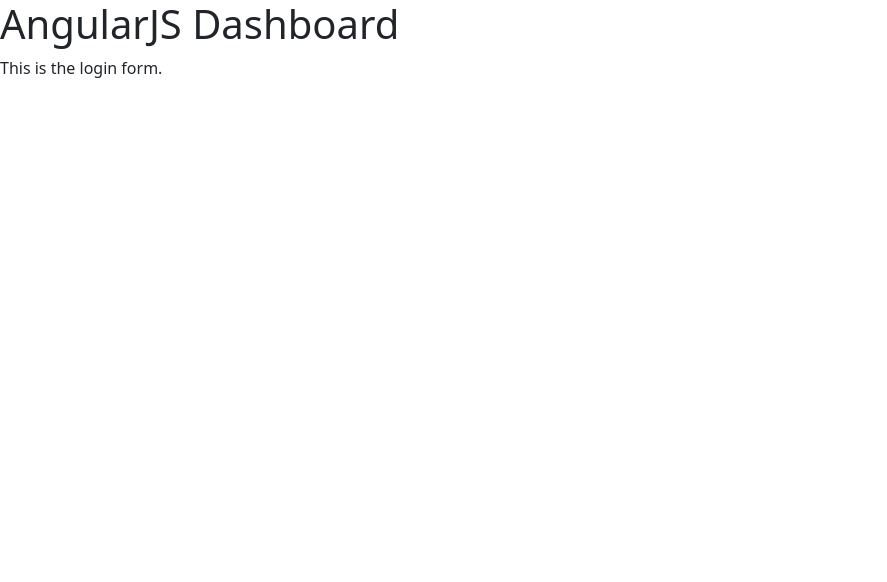
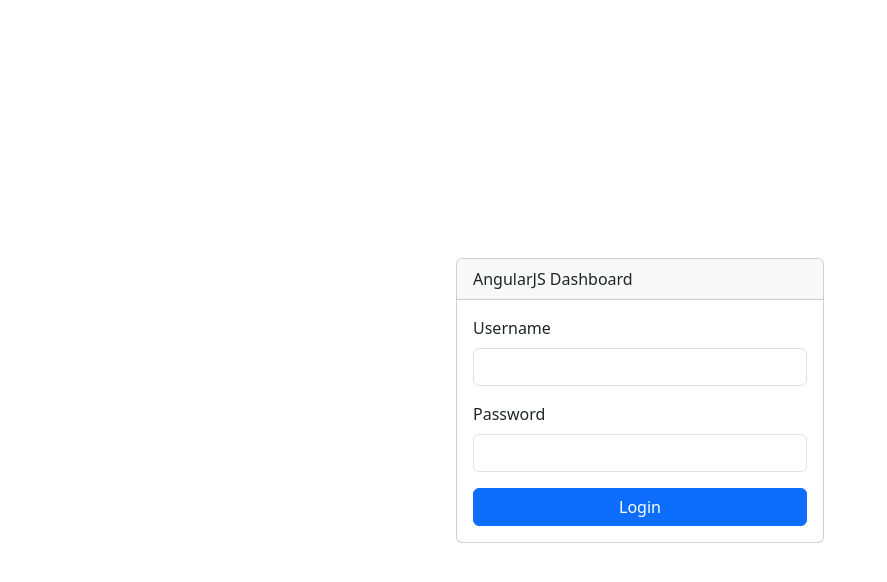
Before and after one commit to indratanaya/angularjs-dashboard, a website: page src/index.html in a window 1280 px wide. Shown: the whole page, without its empty margins (0-887 px from the left). Drawn offline with nearby package versions, Linux system fonts and the light colour scheme.

Commit message:
Style the login form

```diff
--- a/src/index.html
+++ b/src/index.html
@@ -10,10 +10,11 @@
     <script src="./app.module.js"></script>
     <script src="./modules/login-form/login-form.module.js"></script>
   </head>
-  <body>
-    <h1>AngularJS Dashboard</h1>
-
-    <login-form></login-form>
+  <body
+    class="d-flex align-items-center justify-content-center"
+    style="height: 100vh"
+  >
+    <login-form class="w-100" style="max-width: 400px"></login-form>
 
     <script src="./lib/bootstrap/dist/js/bootstrap.bundle.min.js"></script>
   </body>
--- a/src/modules/login-form/login-form.template.html
+++ b/src/modules/login-form/login-form.template.html
@@ -1 +1,16 @@
-<p>This is the login form.</p>
+<div class="card mx-3">
+  <div class="card-header">AngularJS Dashboard</div>
+  <div class="card-body">
+    <form>
+      <div class="mb-3">
+        <label for="username" class="form-label">Username</label>
+        <input type="text" class="form-control" id="username" />
+      </div>
+      <div class="mb-3">
+        <label for="password" class="form-label">Password</label>
+        <input type="password" class="form-control" id="password" />
+      </div>
+      <button type="submit" class="btn btn-primary w-100">Login</button>
+    </form>
+  </div>
+</div>
```
